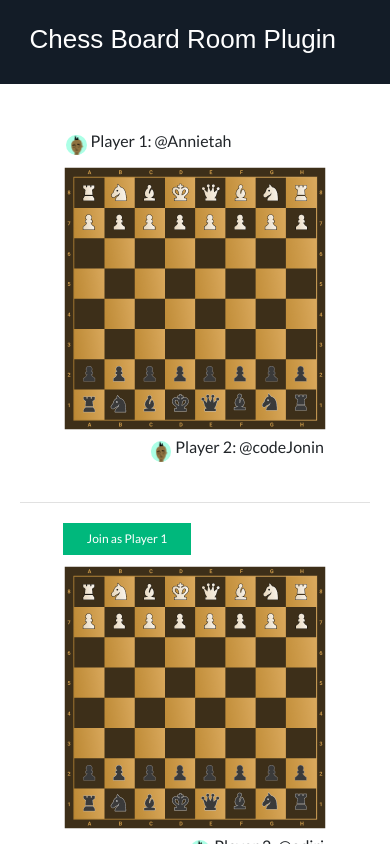
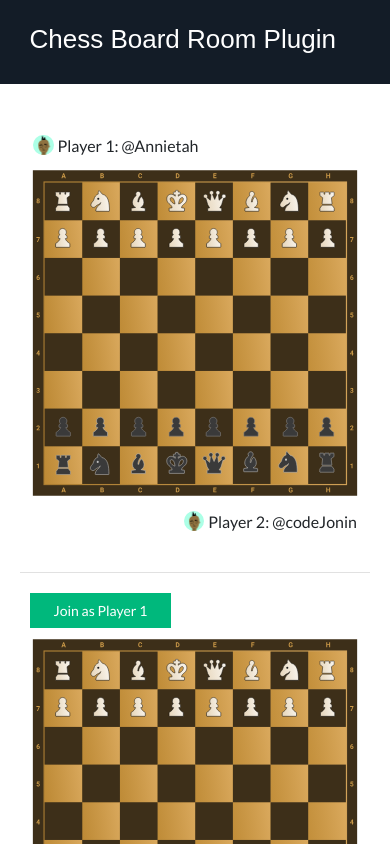
Before and after one commit to zurichat/zc_plugin_chessboard, a React (Create React App) app in the folder client/: page / in a window 390 px wide. Shown: the top 844 px of the page. Built offline with nearby package versions, Linux system fonts and the light colour scheme.

Commit message:
Fixed Image Blur and Size

```diff
--- a/client/src/components/MiniBoard/MiniBoard.css
+++ b/client/src/components/MiniBoard/MiniBoard.css
@@ -57,7 +57,9 @@
   display: flex;
   height: 4.15rem;
 }
-
+.mini-profile-name {
+  margin-bottom: 0rem;
+}
 .mini-topBar {
   justify-content: flex-start;
 }
@@ -98,3 +100,66 @@
   align-items: flex-end;
   text-decoration: none;
 }
+
+@media (max-width: 1024px) {
+  .mini-board {
+    height: calc(34.8rem * 1.2);
+    width: calc(26.4rem * 1.25);
+  }
+
+  .mini-board .board-image img {
+    border-radius: 0px;
+    width: calc(26.4rem * 1.25);
+    height: calc(26.4rem * 1.25);
+  }
+  .mini-board .join-button {
+    padding: 0.7rem 0rem !important;
+    width: calc(12.8rem * 1.1);
+    height: calc(3.2rem * 1.1);
+    background-color: #00b87c;
+    font-family: Lato;
+    font-size: 1.4rem;
+  }
+}
+
+@media (max-width: 360px) {
+  .mini-board {
+    height: calc(34.8rem * 1.1);
+    width: calc(26.4rem * 1.15);
+  }
+
+  .mini-board .board-image img {
+    border-radius: 0px;
+    width: calc(26.4rem * 1.15);
+    height: calc(26.4rem * 1.15);
+  }
+  .mini-board .join-button {
+    padding: 0.7rem 0rem !important;
+    width: calc(12.8rem * 1);
+    height: calc(3.2rem * 1);
+    background-color: #00b87c;
+    font-family: Lato;
+    font-size: 1.3rem;
+  }
+}
+
+@media (max-width: 330px) {
+  .mini-board {
+    height: calc(34.8rem * 0.9);
+    width: calc(26.4rem * 0.95);
+  }
+
+  .mini-board .board-image img {
+    border-radius: 0px;
+    width: calc(26.4rem * 0.9);
+    height: calc(26.4rem * 0.9);
+  }
+  .mini-board .join-button {
+    padding: 0.7rem 0rem !important;
+    width: calc(12.8rem * 0.95);
+    height: calc(3.2rem * 0.95);
+    background-color: #00b87c;
+    font-family: Lato;
+    font-size: 1.1rem;
+  }
+}
--- a/client/src/components/MiniBoard/MiniBoard.js
+++ b/client/src/components/MiniBoard/MiniBoard.js
@@ -1,7 +1,7 @@
 import React from "react";
 import { Link } from "react-router-dom";
 import "./MiniBoard.css";
-import boardImg from "../../assets/mini-board.png";
+import boardImg from "../../assets/mini-board.svg";
 
 function MiniBoard({ id, playerOne, playerTwo }) {
   return (
@@ -11,7 +11,7 @@ function MiniBoard({ id, playerOne, playerTwo }) {
           <div className="mini-playerProfile">
             <div className="mini-profile-image"></div>
             <div className="mini-profile-image-bg"></div>
-            <p>Player 1: @{playerOne}</p>
+            <p className="mini-profile-name">Player 1: @{playerOne}</p>
           </div>
         ) : (
           <Link to="/game">
@@ -31,7 +31,7 @@ function MiniBoard({ id, playerOne, playerTwo }) {
           <div className="mini-playerProfile playerTwo">
             <div className="mini-profile-image"></div>
             <div className="mini-profile-image-bg"></div>
-            <p>Player 2: @{playerTwo}</p>
+            <p className="mini-profile-name">Player 2: @{playerTwo}</p>
           </div>
         ) : (
           <Link to="/game">
```
Also changed, not shown: client/src/assets/mini-board.svg (added).
